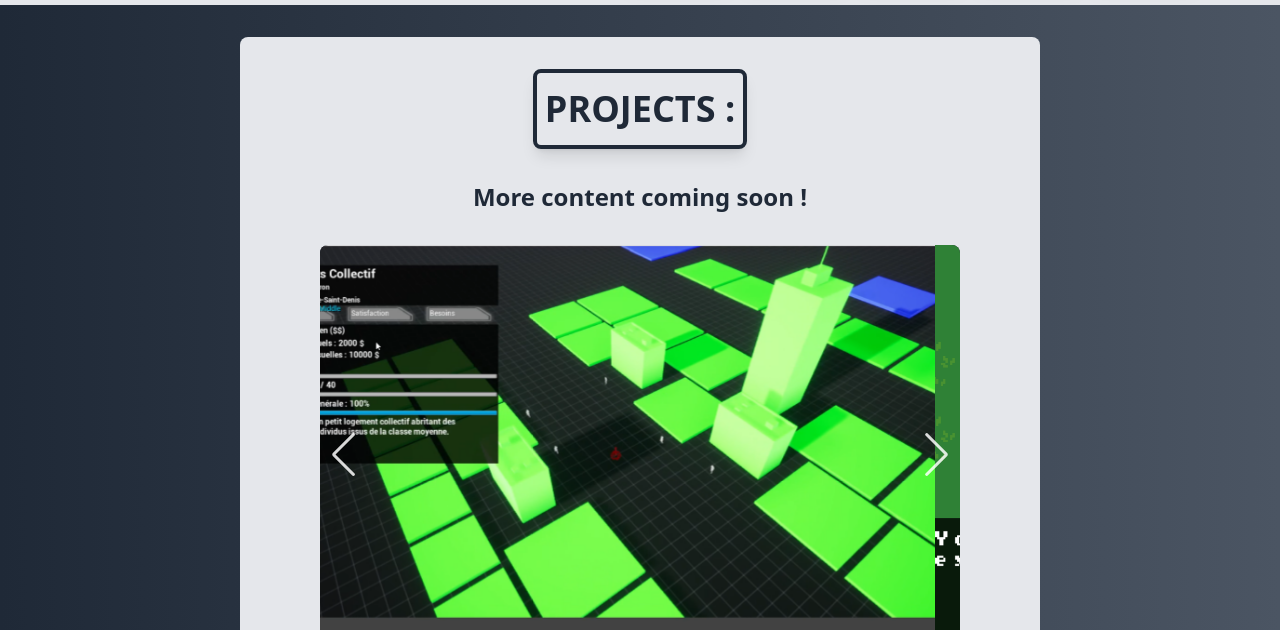
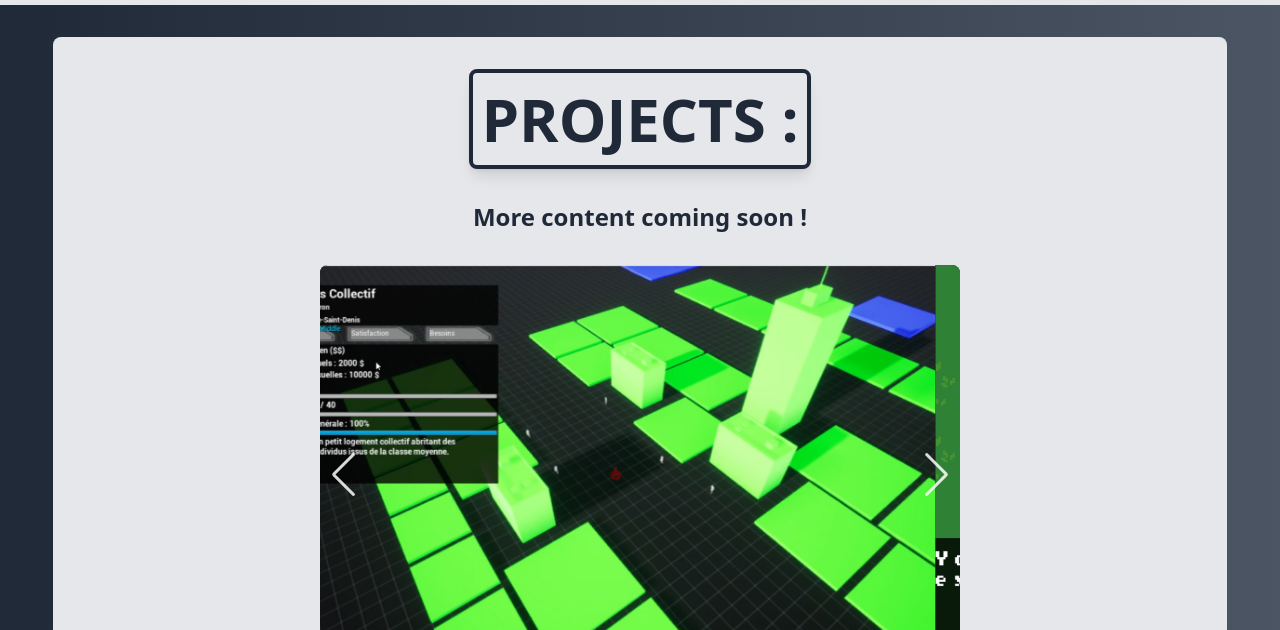
Before and after one commit to BoldGoblins/BoldGoblins.github.io, a website: page projects.html in a window 1280 px wide. Shown: the part 170-800 px from the top of the page. Drawn offline with nearby package versions, Linux system fonts and the light colour scheme.

Commit message:
mod : respons. bug fixes

```diff
--- a/projects.html
+++ b/projects.html
@@ -38,13 +38,13 @@
             </nav>
         </header>
 
-        <main class="flex flex-col items-center text-gray-800 bg-gray-200 lg:px-20 mx-2 my-8 xl:max-w-7xl xl:mx-auto px-4 pt-8 pb-16 rounded-lg gap-y-8">
+        <main class="flex flex-col items-center text-gray-800 bg-gray-200 lg:px-20 mx-2 my-8 xl:w-11/12 xl:max-w-7xl xl:mx-auto px-4 pt-8 pb-16 rounded-lg gap-y-8">
                 <!--
                     + Swiper : class="w-full h-full object-contain ou object cover selon les tailles d'images
                     + CSS class "slider" : une classe perso déclarée dans le custom.css et qui gère les media queries
                 -->
 
-                <h2 class="font-bold  border-solid border-4 border-gray-800 rounded-lg shadow-lg px-2 py-4">PROJECTS : </h2>
+                <h1 class="font-bold  border-solid border-4 border-gray-800 rounded-lg shadow-lg px-2 py-4">PROJECTS :</h1>
 
                 <h3 class="font-bold"> More content coming soon ! </h3>
 
```
Also changed, not shown: contact.html (+2 -2 lines), skills.html (+1 -1 lines), style.css.
